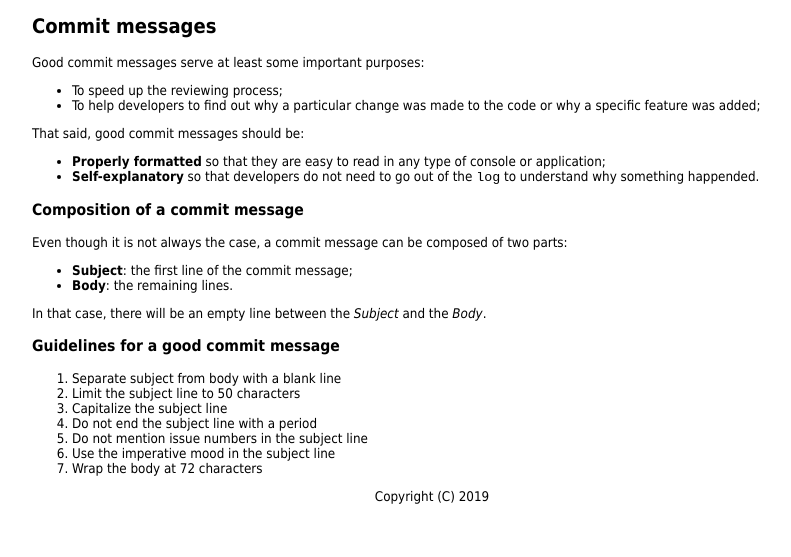
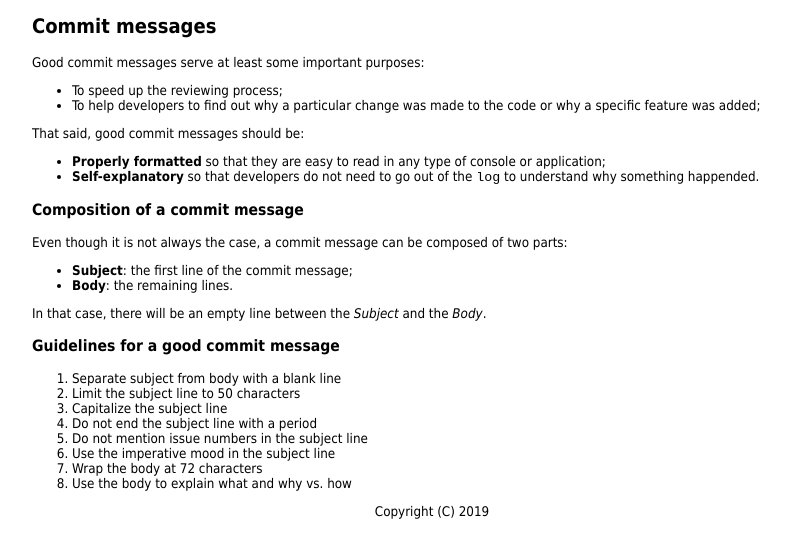
Before and after one commit to henriquemoody/git-workshop, a plain HTML site: page index.html in a window 1280 px wide. Shown: the part 125-682 px from the top of the page, without its empty margins (208-999 px from the left). Drawn offline with Linux system fonts and the light colour scheme.

Commit message:
Add the eighth guideline for a good commit message
Developers understand code, and it is often easy to understand WHAT a
commit adds or changes. The information that the commit does not give us
out of the box is WHY.

Sometimes a piece of code does not make sense and when someone changes
it the application breaks. Then someone finds out who is the author of
that piece of code, but this person is on vacation or even left the
team or company. Developers can reduce situations like that by having
good commit messages.

That also helps with code reviews to understand the reasoning of the
author of a commit.

Co-authored-by: Luís Cobucci <luis.cobucci@castoredc.com>
Signed-off-by: Henrique Moody <henrique.moody@castoredc.com>

```diff
--- a/index.html
+++ b/index.html
@@ -53,6 +53,7 @@
           <li>Do not mention issue numbers in the subject line</li>
           <li>Use the imperative mood in the subject line</li>
           <li>Wrap the body at 72 characters</li>
+          <li>Use the body to explain what and why vs. how</li>
         </ol>
       </p>
     </article>
```
